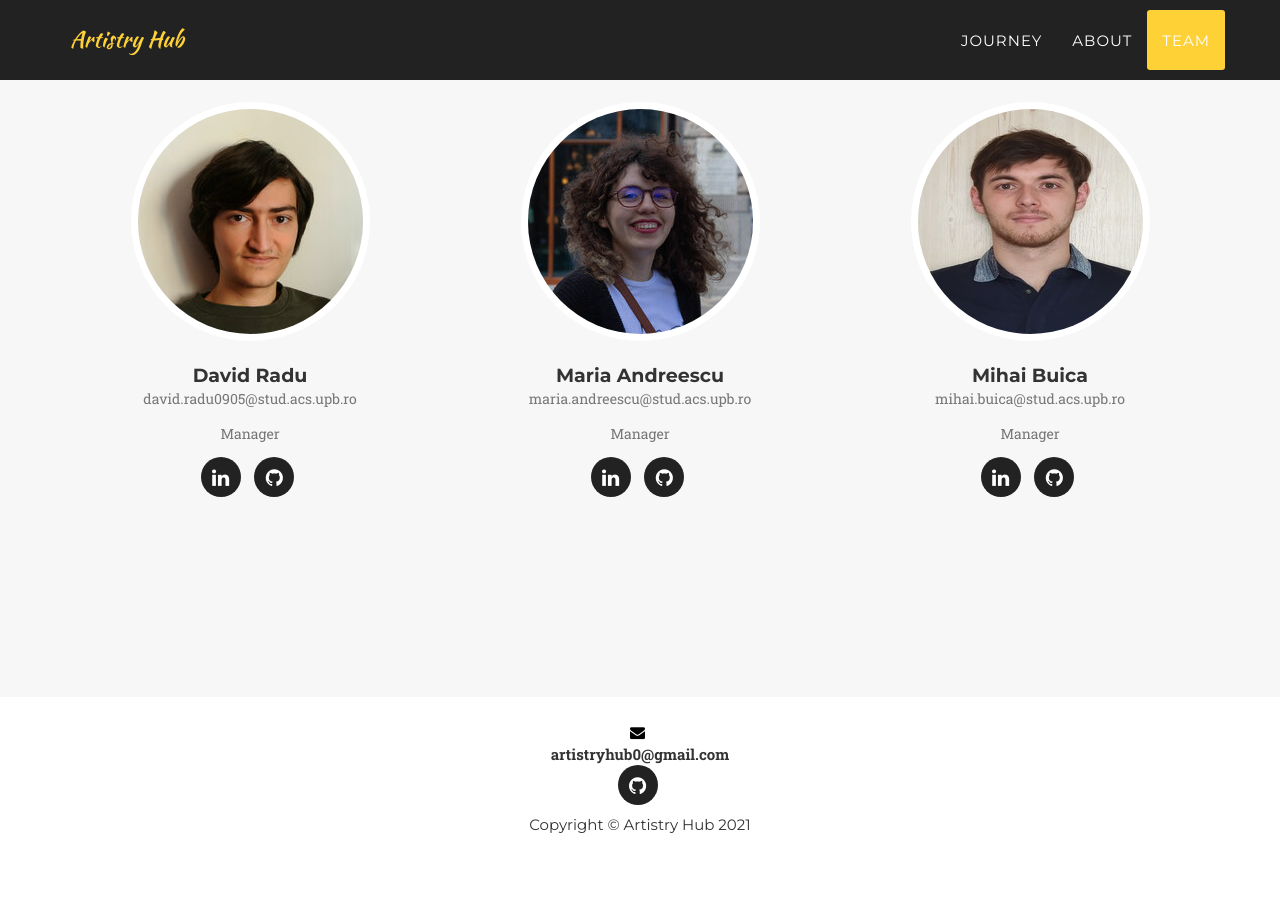
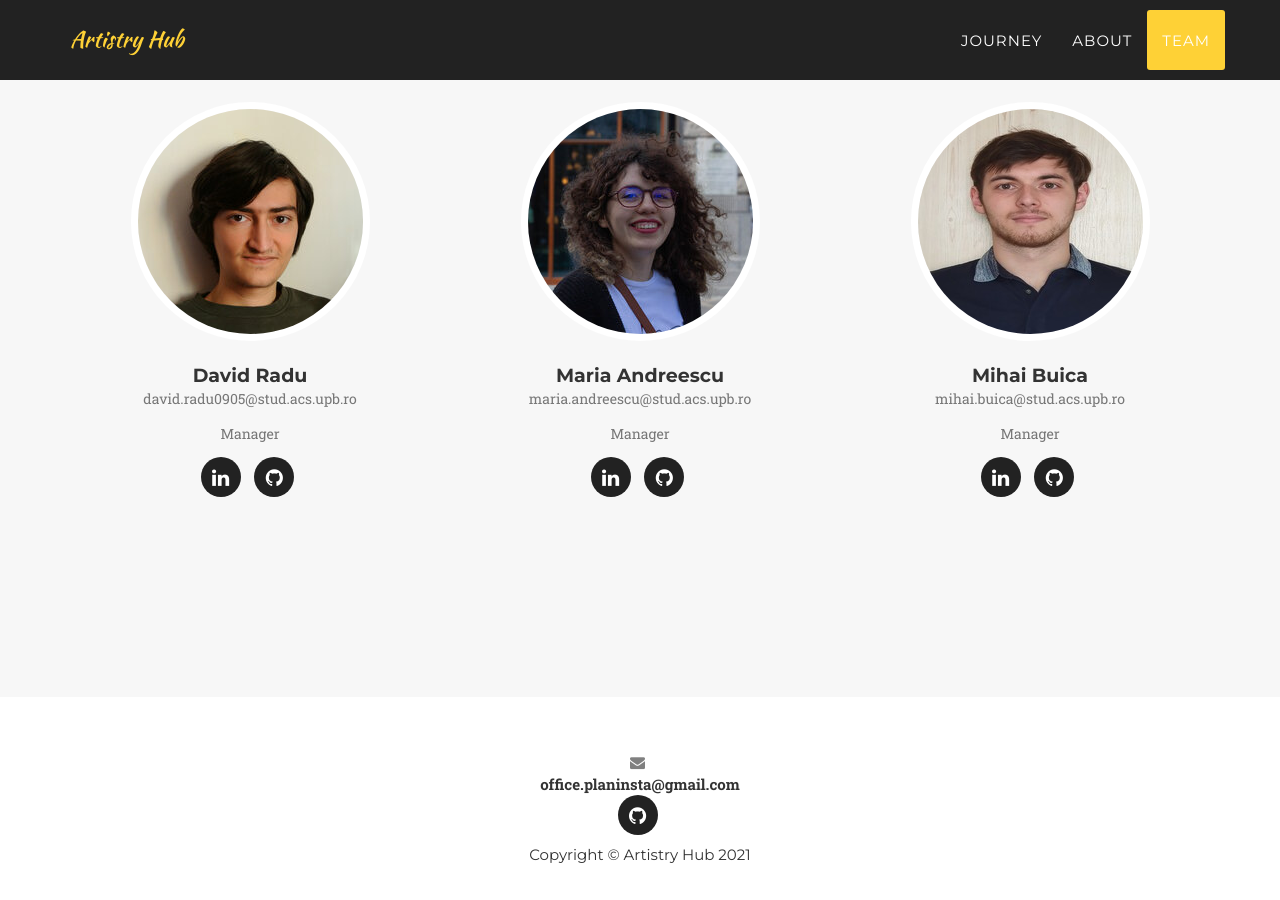
Before and after one commit to ArtistryHub/ArtistryHub, a Jekyll site: the page built from index.html, in a window 1280 px wide and 900 px high, scrolled down 3525 px. Built offline with Jekyll 4.4.1, drawn with Linux system fonts in a browser that asks for light colours; some web fonts are replaced; before the commit the page ends 4395 px from its top, so only the background shows below that.

Commit message:
footer - e-mail icon alingned

```diff
--- a/_includes/footer.html
+++ b/_includes/footer.html
@@ -1,11 +1,16 @@
   <footer>
         <div class="container">
             <div class="row">
-                <div class="row">
+                <div class="d-flex align-items-center justify-content-center" style="padding-top: 30px;">
+					<i class="fa fa-envelope" style="padding-right: 5px; color:grey;"></i>
+					<dt class="text-white">office.planinsta@gmail.com</dt>
+				</div>
+
+                <!-- <div class="row">
                     <i class="fa fa-envelope" style="padding-right: 5px; color:black;"></i>
                     <dt class="text-white">{{ site.email }}</dt>
-                    <!-- <p class="text-muted">{{ site.email }}</p>     -->
-                </div>
+                    <p class="text-muted">{{ site.email }}</p>
+                </div> -->
                 <div class="row">
                     <ul class="list-inline social-buttons">
                         {% for network in site.social %}
```
